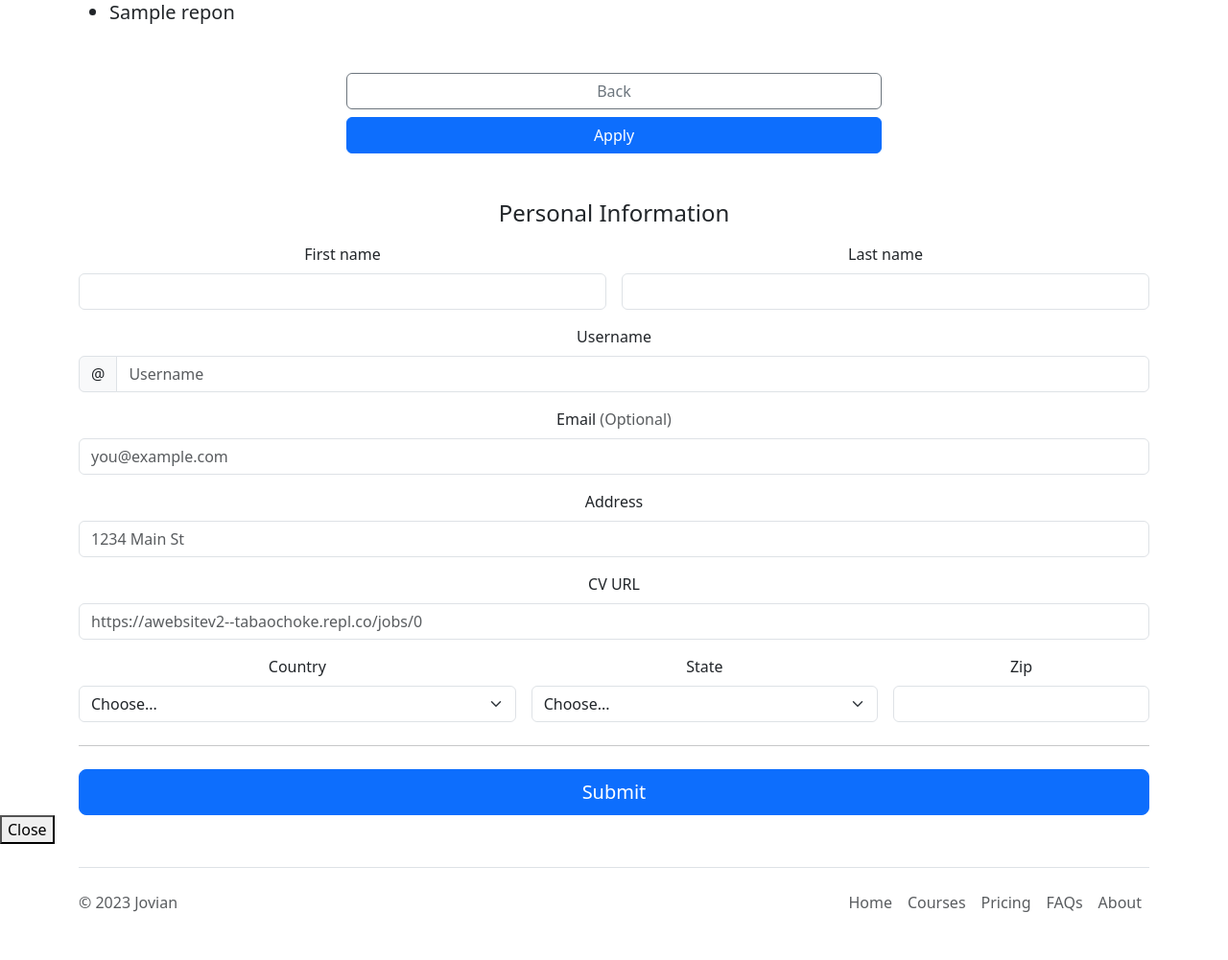
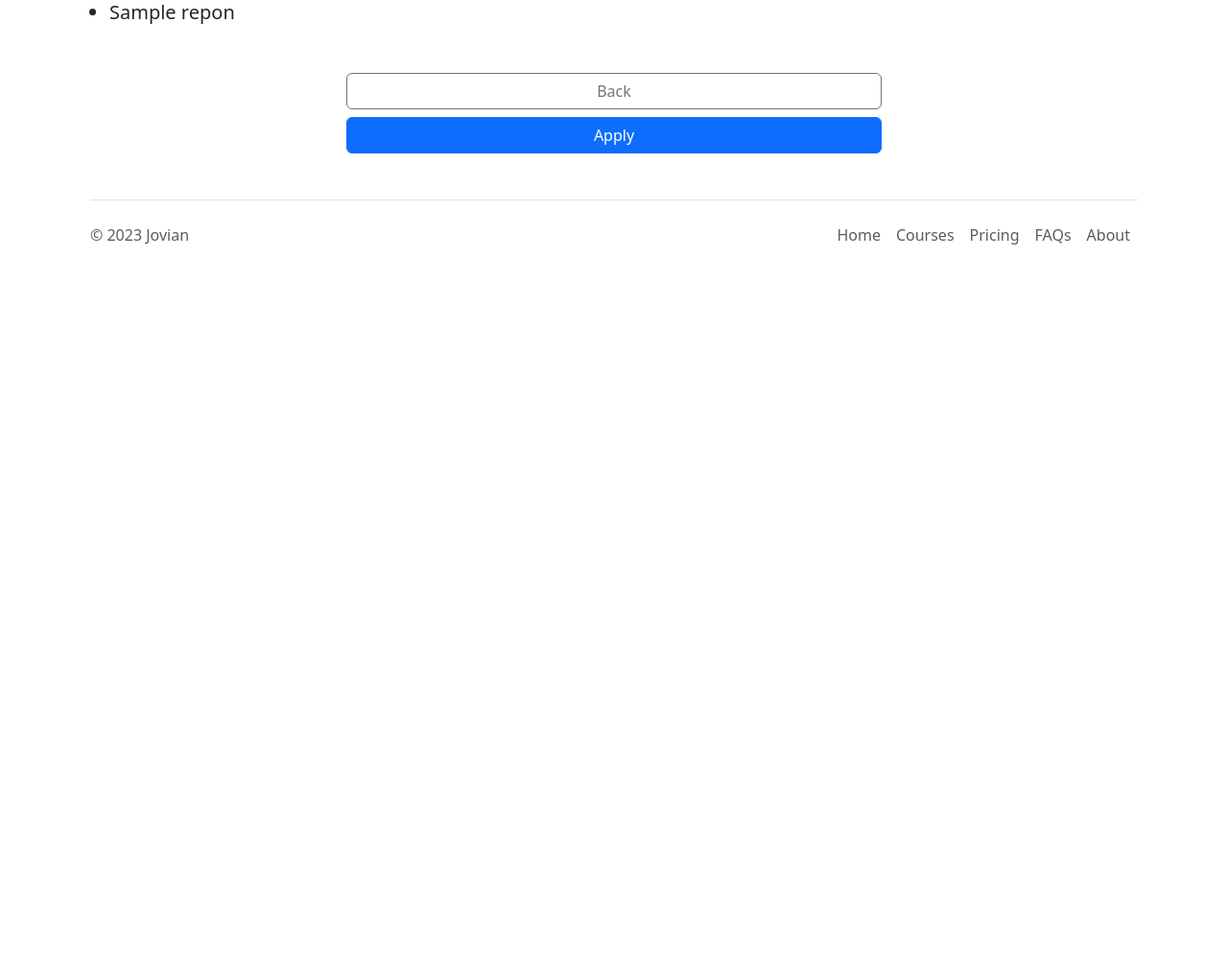
Before and after one commit to tabaochoke/Job_recruitement_website, a Flask app: template templates/job_detail.html in a window 1280 px wide. Shown: the part 269-1270 px from the top of the page at 96% size. After the commit the page ends 524 px from the top, so only its background shows below. Run offline with Flask 3, Linux system fonts and the light colour scheme; the template is opened without the code that fills it: most values are stand-ins (such as "Sample title", 1, 10 or a date in 2020).

Commit message:
the awsome toggle button

```diff
--- a/templates/apply_form.html
+++ b/templates/apply_form.html
@@ -1,4 +1,4 @@
-  <div  id = "my-form">
+  <div  id = "my-form" style="display: none;">
     <h4 class="mb-3">Personal Information</h4>
     <form class="needs-validation"  novalidate>
       <div class="row g-3">
@@ -89,16 +89,18 @@
           <button onclick="sendData()"  class="w-100 btn btn-primary btn-lg">Submit</button>
     </form>
   </div>
-</div>
+<!-- </div>
   <button id="my-close-button" class="close">Close</button>
-</div>
+</div> -->
 
 <script>
 
-    var myButton = document.getElementById("apply_button");
-    var myCloseButton = document.getElementById("my-close-button");
-    const form = document.querySelector('#my-form form');
-
+    const applyButton = document.getElementById("apply_button");
+    // var myCloseButton = document.getElementById("my-close-button");
+    const form = document.querySelector("#my-form");
+    applyButton.addEventListener('click', () => {
+  form.style.display = form.style.display === 'none' ? 'block' : 'none';
+});
 
     function sendData() {
       // var value = document.getElementById('input').value;
--- a/templates/job_detail.html
+++ b/templates/job_detail.html
@@ -61,7 +61,7 @@
       <div class="col-lg-6 col-xxl-4 my-5 mx-auto">
         <div class="d-grid gap-2">
           <a href = "/" class="btn btn-outline-secondary" type="button" >Back</a>
-          <button class="btn btn-primary" type="button" id = "apply_button" >Apply</button>
+          <button class="btn btn-primary" type="button" id = "apply_button"  >Apply</button>
         </div>
       </div>
           {%include 'apply_form.html' %}
```
